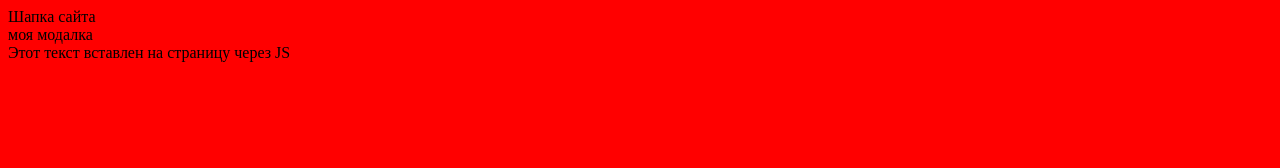
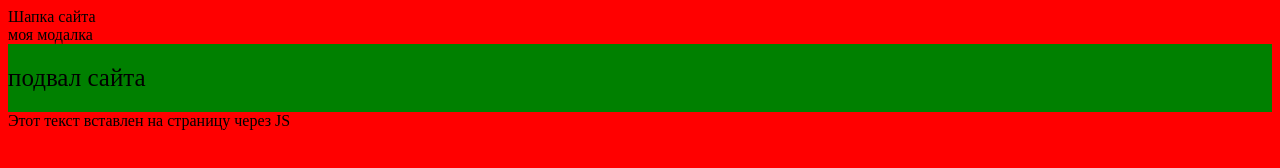
Before and after one commit to Ivanblin/lessonGitRepositories, a plain HTML site: page index.html in a window 1280 px wide. Drawn offline with Linux system fonts and the light colour scheme.

Commit message:
сверстан подвал сайта

```diff
--- a/index.html
+++ b/index.html
@@ -16,6 +16,10 @@
     моя модалка
   </div>
 
+  <footer>
+    подвал сайта
+  </footer>
+
   <script src="./js/script.js"></script>
 </body>
 </html>
--- a/style.css
+++ b/style.css
@@ -0,0 +1,5 @@
+footer {
+  background-color: green;
+  padding: 20px 0;
+  font-size: 25px;
+}
```
